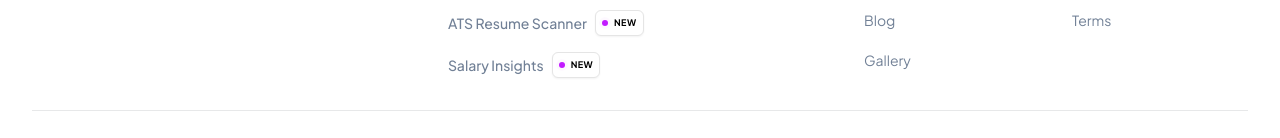
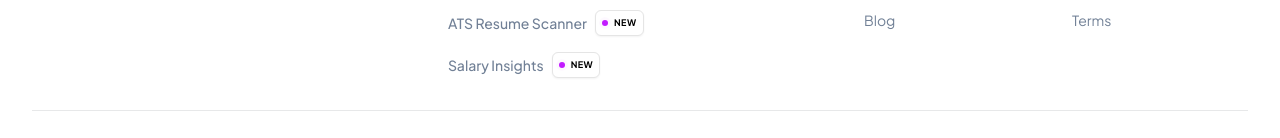
Before and after one commit to vishalbardewa/instudia-web-v2, a Next.js app: page /privacy-policy in a window 1280 px wide. Shown: the part 4753-4891 px from the top of the page. Built offline with nearby package versions, Linux system fonts and the light colour scheme.

Commit message:
chore: removed gallery from footer

```diff
--- a/app/components/organisms/Footer.tsx
+++ b/app/components/organisms/Footer.tsx
@@ -9,7 +9,6 @@ const navigation = {
   company: [
     { name: "About", href: "/about" },
     { name: "Blog", href: "/blog" },
-    { name: "Gallery", href: "/gallery" },
   ],
   legal: [
     { name: "Privacy", href: "/privacy-policy" },
```
